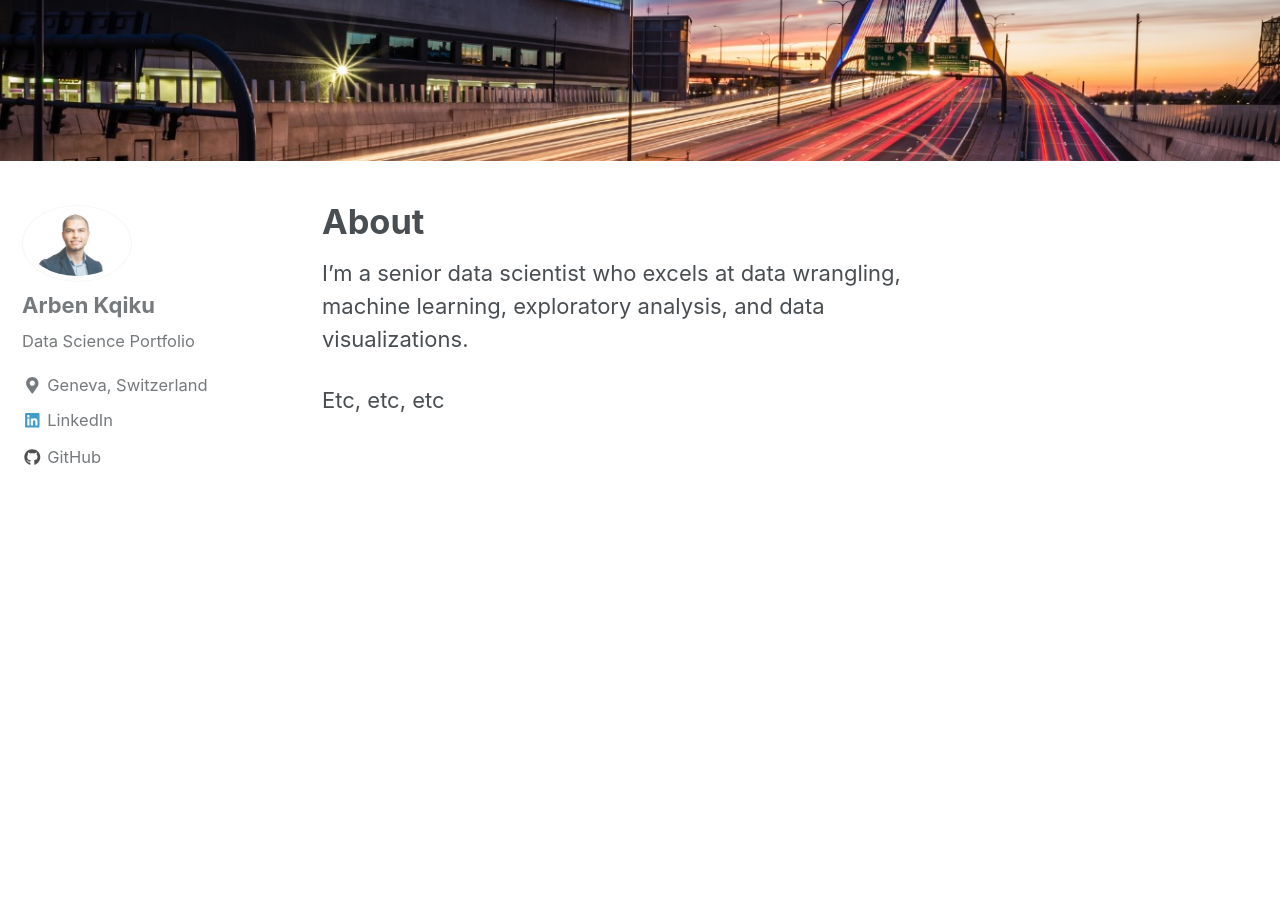
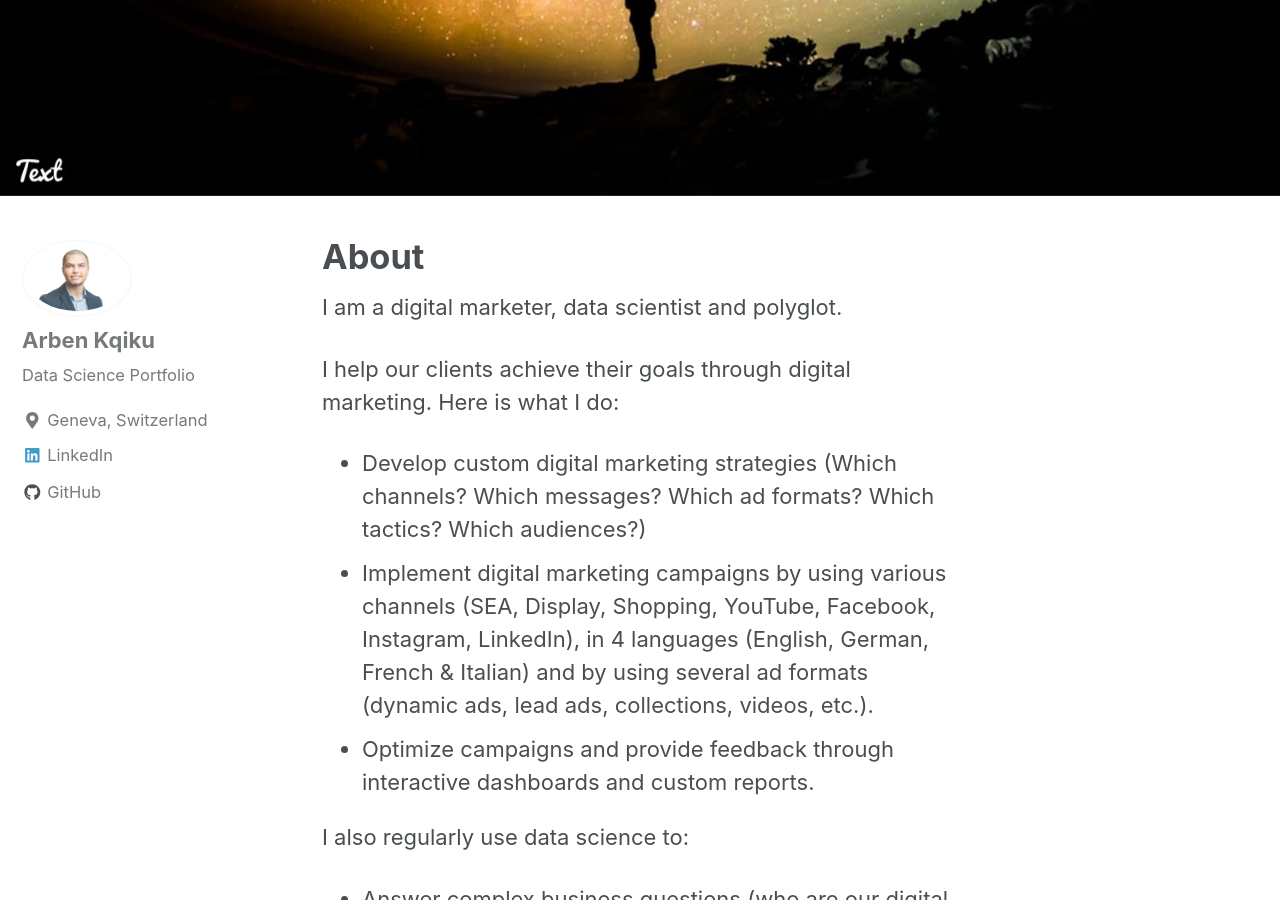
Before and after one commit to ArbenKqiku/arbenkqiku.github.io, a Jekyll site: the page built from _pages/about.md, in a window 1280 px wide and 900 px high, scrolled down 412 px. Built offline with Jekyll 4.4.1, drawn with Linux system fonts in a browser that asks for light colours; nearby versions of some CDN libraries; some of the changed text lies outside the part shown.

Commit message:
modified the about page

```diff
--- a/_pages/about.md
+++ b/_pages/about.md
@@ -2,9 +2,45 @@
 title: "About"
 permalink: /about/
 header:
-  image: "/images/zakim.jpg"
+  image: "/images/greg-rakozy.jpg"
 ---
 
-I'm a senior data scientist who excels at data wrangling, machine learning, exploratory analysis, and data visualizations.
+I am a digital marketer, data scientist and polyglot.
 
-Etc, etc, etc
+I help our clients achieve their goals through digital marketing. Here is what I do:
+
+* Develop custom digital marketing strategies (Which channels? Which messages? Which ad formats? Which tactics? Which audiences?)
+* Implement digital marketing campaigns by using various channels (SEA, Display, Shopping, YouTube, Facebook, Instagram, LinkedIn), in 4 languages (English, German, French & Italian) and by using several ad formats (dynamic ads, lead ads, collections, videos, etc.).
+* Optimize campaigns and provide feedback through interactive dashboards and custom reports.
+
+I also regularly use data science to:
+
+* Answer complex business questions (who are our digital business personas? What is the influence of the weather on our sales?)
+* Automate repetitive tasks that save a lot of time
+* Develop tools that improve the bottom line of our clients (ex.: bid manager that adjusts bids depending on weather conditions).
+
+*Here is a list of the technologies that I use:*
+
+* R
+* Javascript
+* BigQuery
+* Google Cloud
+* Google Data Studio
+
+*Here is a list of the APIs that I use:*
+
+* Google Ads API
+* Google Sheets API
+* Google Maps API
+* Google Analytics API
+* Facebook Ads API
+
+*Favorite R packages:*
+
+* googlesheets
+* RAdwords
+* bigrquery
+* stringi
+* dplyr
+* tidyr
+* caret
```
Also changed, not shown: _posts/2020-01-04-adwords-scripts-awql.md (+3 -1 lines), images/greg-rakozy.jpg (added).
